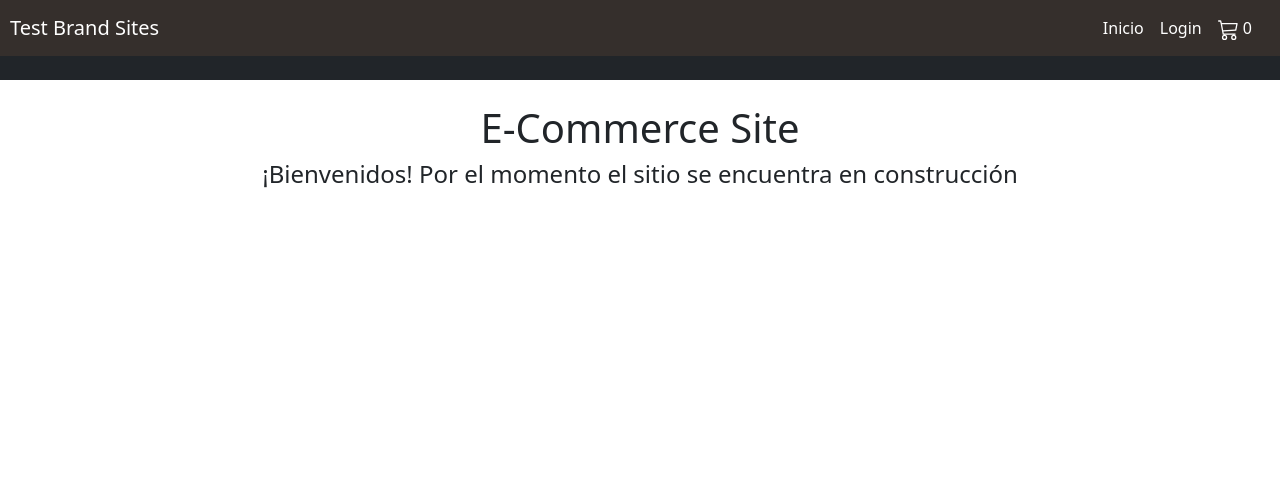
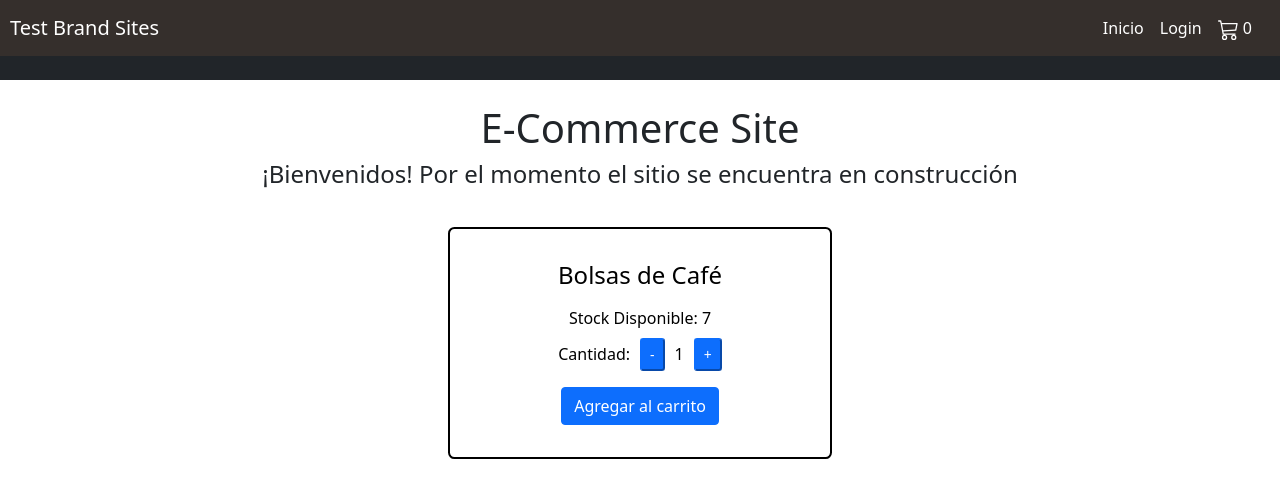
Before and after one commit to AngusRock/ecommerce-react, a React (Create React App) app: page / in a window 1280 px wide. Shown: the top 498 px of the page. Built offline with nearby package versions, Linux system fonts and the light colour scheme.

Commit message:
ItemCount feature

```diff
--- a/package.json
+++ b/package.json
@@ -9,6 +9,7 @@
     "bootstrap": "^5.1.3",
     "react": "^17.0.2",
     "react-dom": "^17.0.2",
+    "react-router-dom": "^6.0.2",
     "react-scripts": "4.0.3",
     "web-vitals": "^1.1.2"
   },
--- a/src/App.js
+++ b/src/App.js
@@ -1,4 +1,3 @@
-import logo from './logo.svg';
 import './App.css';
 import NavBar from './components/NavBar';
 import Greetings from './components/ItemListContainer'
--- /dev/null
+++ b/src/components/ItemCount.css
@@ -0,0 +1,35 @@
+.products {
+    transition: transform .2s;
+  }
+  .products:hover {
+      transform: scale(1.03);
+  }
+
+.box{
+    padding:2rem;
+    text-align: center;
+    border: .15rem solid black;
+    border-radius: .4rem;
+    background-color: #fff;
+    color: black;
+    width: 30%;
+    margin-top: 30px;
+
+}
+
+.box .price{
+    font-size: 1rem;
+    padding:.5rem 0;
+}
+
+.inline {
+    display: inline;
+}
+
+.mr {
+    margin-right: 10px;
+}
+
+.ml {
+    margin-left: 10px;
+}
--- /dev/null
+++ b/src/components/ItemCount.js
@@ -0,0 +1,38 @@
+import './ItemCount.css';
+import {useState} from 'react';
+
+function ItemCount(props){
+    const [count, setCount] = useState(parseInt(props.initial));
+    const [stock, setStock] = useState(parseInt(props.stock));
+
+    function increment(){
+        if(count < props.stock) setCount(count + 1);
+    }
+    function decrement(){
+        if(count > 0) setCount(count - 1);
+    }
+
+    function onAdd(){
+        setStock(stock - count);
+    }
+
+    return(
+        <div className="d-flex justify-content-center">
+            <div className="box products">
+                <h4>Bolsas de Café</h4>
+                <div className="col-xs-2">
+                    <div className="price">Stock Disponible: {stock > 0 ? stock : <b>Sin Stock</b>}</div>
+                    <p className="inline mr">Cantidad:</p>
+                    <button className="btn-primary btn-sm" onClick={decrement}>-</button>
+                    <p className="inline mr ml">{count}</p>
+                    <button className="btn-primary btn-sm" onClick={increment}>+</button>
+                </div>
+                <div className="mt-3">
+                    <button type="button" className="btn btn-primary" onClick={onAdd}>Agregar al carrito</button>
+                </div>
+            </div>
+        </div>
+    );
+}
+
+export default ItemCount;
--- a/src/components/ItemListContainer.js
+++ b/src/components/ItemListContainer.js
@@ -1,8 +1,13 @@
-export default function GreetingsMsg(props){
+import ItemCount from './ItemCount';
+
+const ItemListContainer = (props) => {
     return (
         <>
-        <h1 class="d-flex justify-content-center mt-4">{props.title}</h1>
-        <h4 class="d-flex justify-content-center">{props.greeting}</h4>
+        <h1 className="d-flex justify-content-center mt-4">{props.title}</h1>
+        <h4 className="d-flex justify-content-center">{props.greeting}</h4>
+        <ItemCount initial="1" stock="7"/>
         </>
-    );
+    )
 }
+
+export default ItemListContainer;
```
Also changed, not shown: 1 other file (tests, documents, lock files or other folders).
